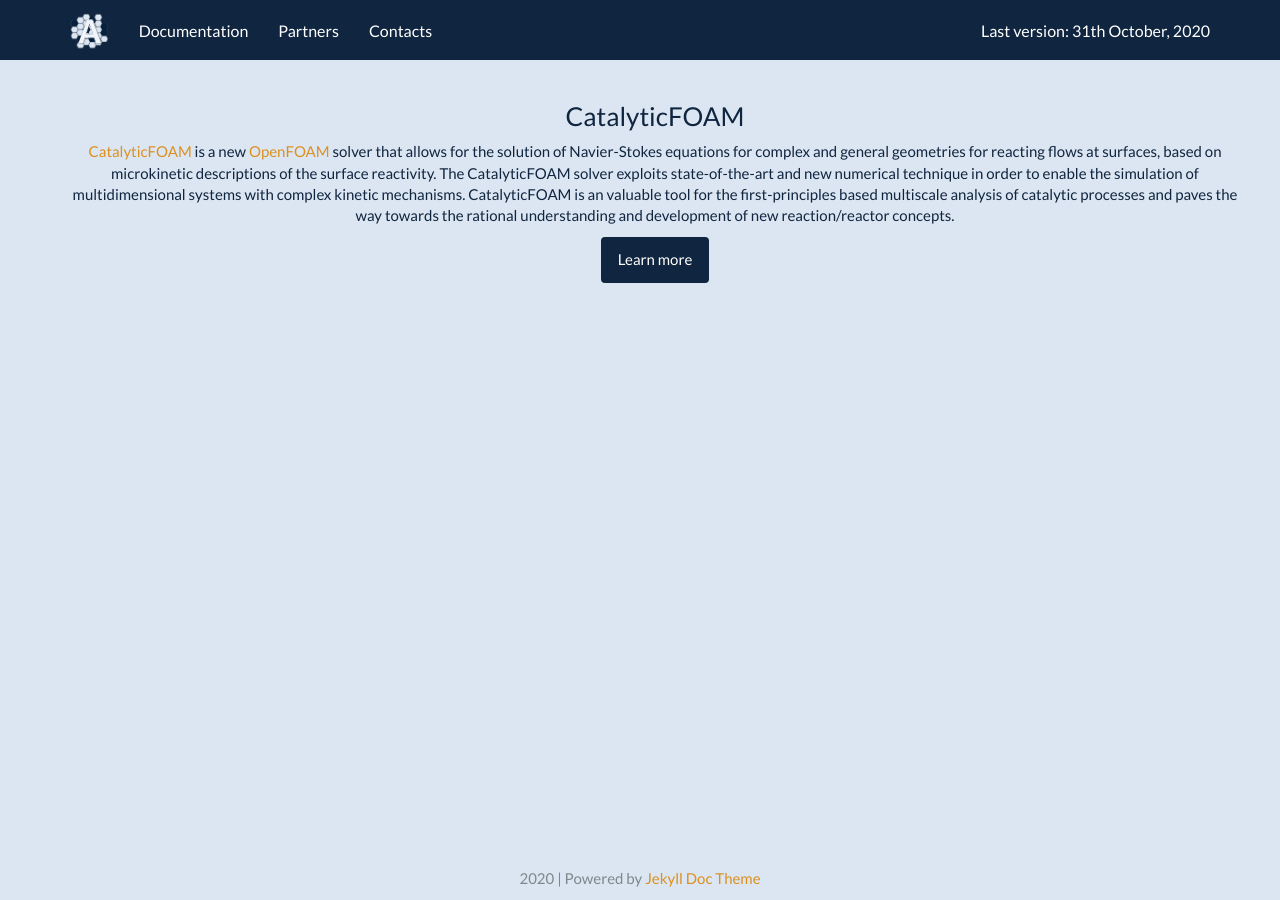
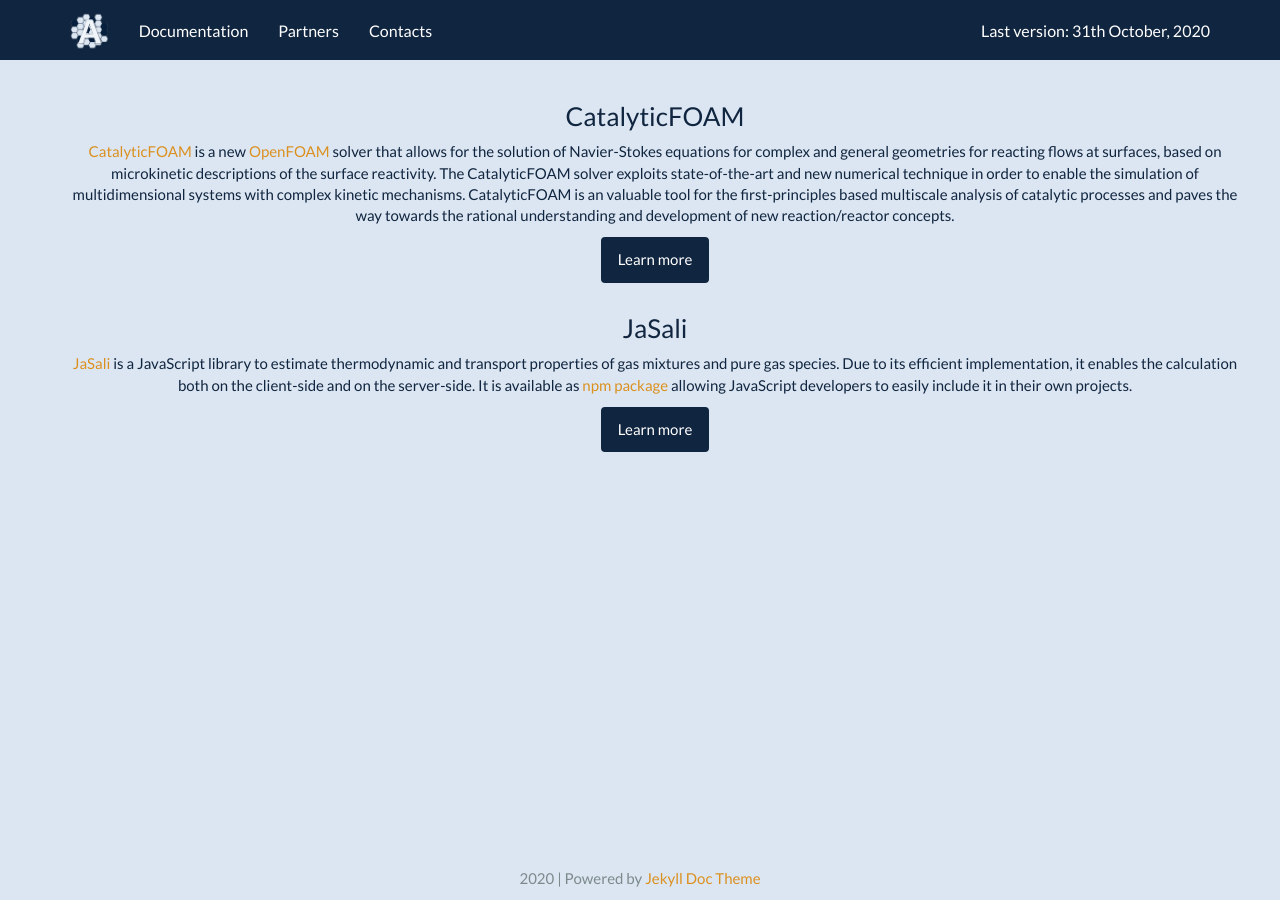
Before and after one commit to srebughini/ASALI, a Jekyll site: the page built from _pages/partners.md, in a window 1280 px wide. Built offline with Jekyll 4.4.1, drawn with Linux system fonts in a browser that asks for light colours.

Commit message:
Fix bug and add Jasali as partner

```diff
--- a/_pages/partners.md
+++ b/_pages/partners.md
@@ -11,3 +11,11 @@
         <a class="btn btn-primary btn" href="http://www.catalyticfoam.polimi.it/" role="button">Learn more</a>
     </p>
 </div>
+<div class="row">
+    <h3 class="text-center">JaSali<br></h3>
+    <p class="text-center"><a href="https://github.com/srebughini/JASALI">JaSali</a> is a JavaScript library to estimate thermodynamic and transport properties of gas mixtures and pure gas species. Due to its efficient implementation, it enables the calculation both on the client-side and on the server-side. It is available as <a href="https://www.npmjs.com/package/jasali">npm package</a> allowing JavaScript developers to easily include it in their own projects.
+    </p>
+    <p class="text-center">
+        <a class="btn btn-primary btn" href="https://github.com/srebughini/JASALI" role="button">Learn more</a>
+    </p>
+</div>
```
Also changed, not shown: _docs/api/javascript.md (+3 -1 lines).
